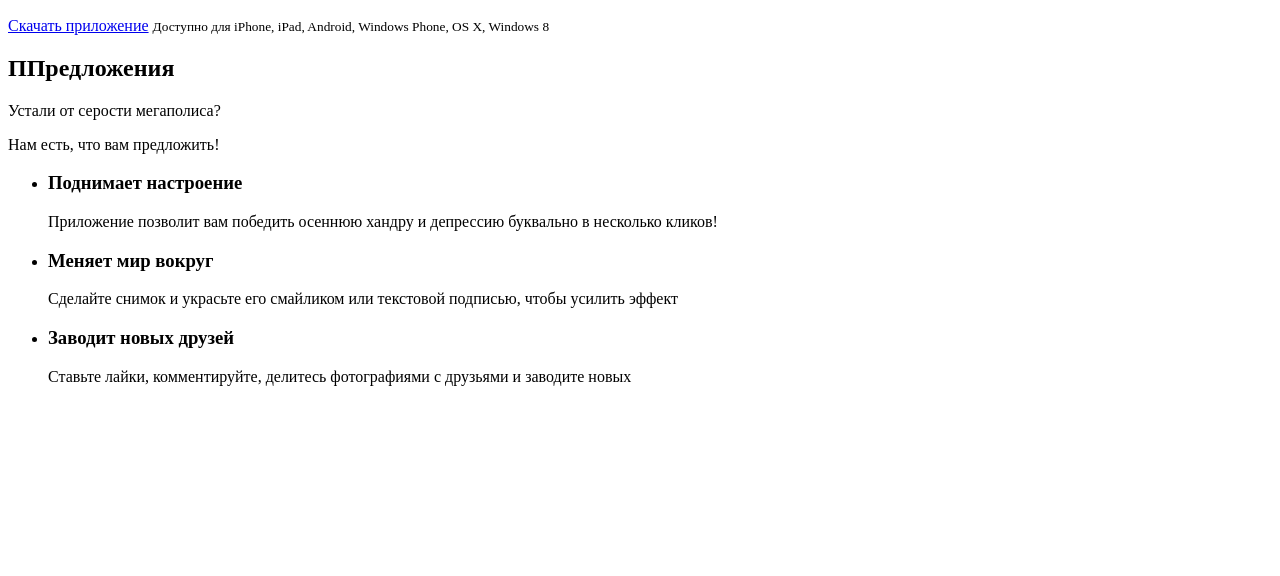
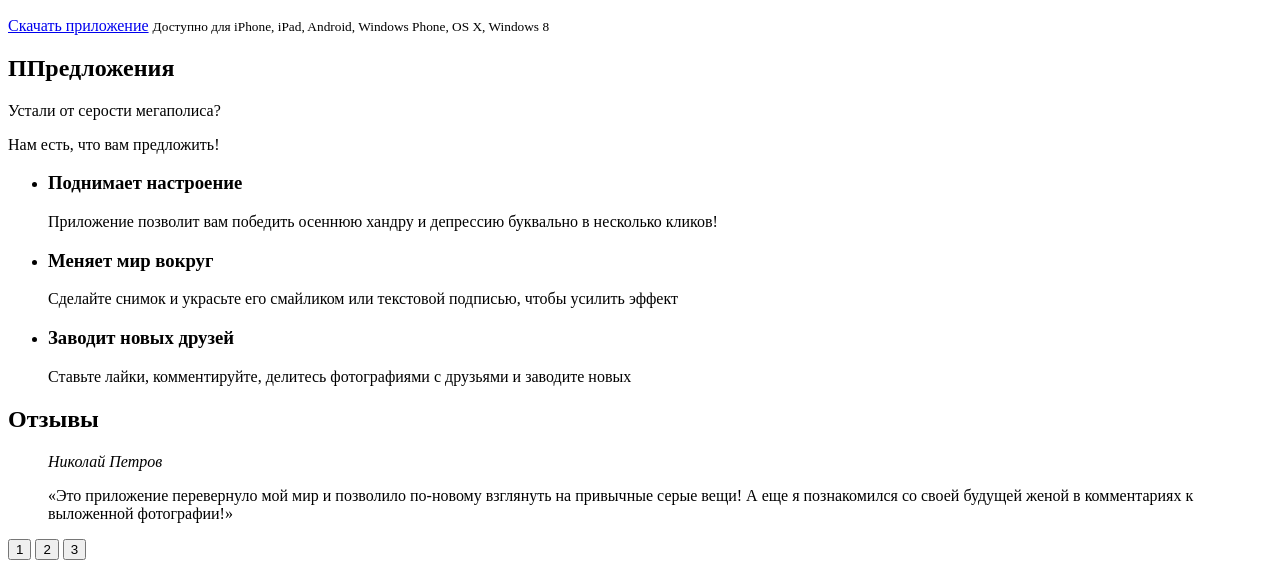
Before and after one commit to Dzhymik/1447201-pink-24, a website: page source/index.html in a window 1280 px wide. Shown: the part 254-830 px from the top of the page. Before the commit the page ends 800 px from the top, so only its background shows below. Drawn offline with Linux system fonts and the light colour scheme.

Commit message:
added a reviews section

```diff
--- a/source/index.html
+++ b/source/index.html
@@ -69,6 +69,22 @@
                 </ul>
             </div>
         </section>
+        <section class="reviews slider">
+            <div class="reviews__wrapper">
+                <h2 class="visually-hidden">Отзывы</h2>
+                <div class="reviews__list slider__list">
+                    <blockquote class="review__item slider__item">
+                        <cite class="review__author-name">Николай Петров</cite>
+                        <p class="review__text">«Это приложение перевернуло мой мир и позволило по-новому взглянуть на привычные серые вещи! А еще я познакомился со своей будущей женой в комментариях к выложенной фотографии!»</p>
+                    </blockquote>
+                </div>
+                <p class="reviews__toggles slider__toggles">
+                    <button class="slidder__toggle slider__toggle--current" type="button">1</button>
+                    <button class="slidder__toggle" type="button">2</button>
+                    <button class="slidder__toggle" type="button">3</button>
+                </p>
+            </div>
+        </section>
     </main>
 
 </body>
```
